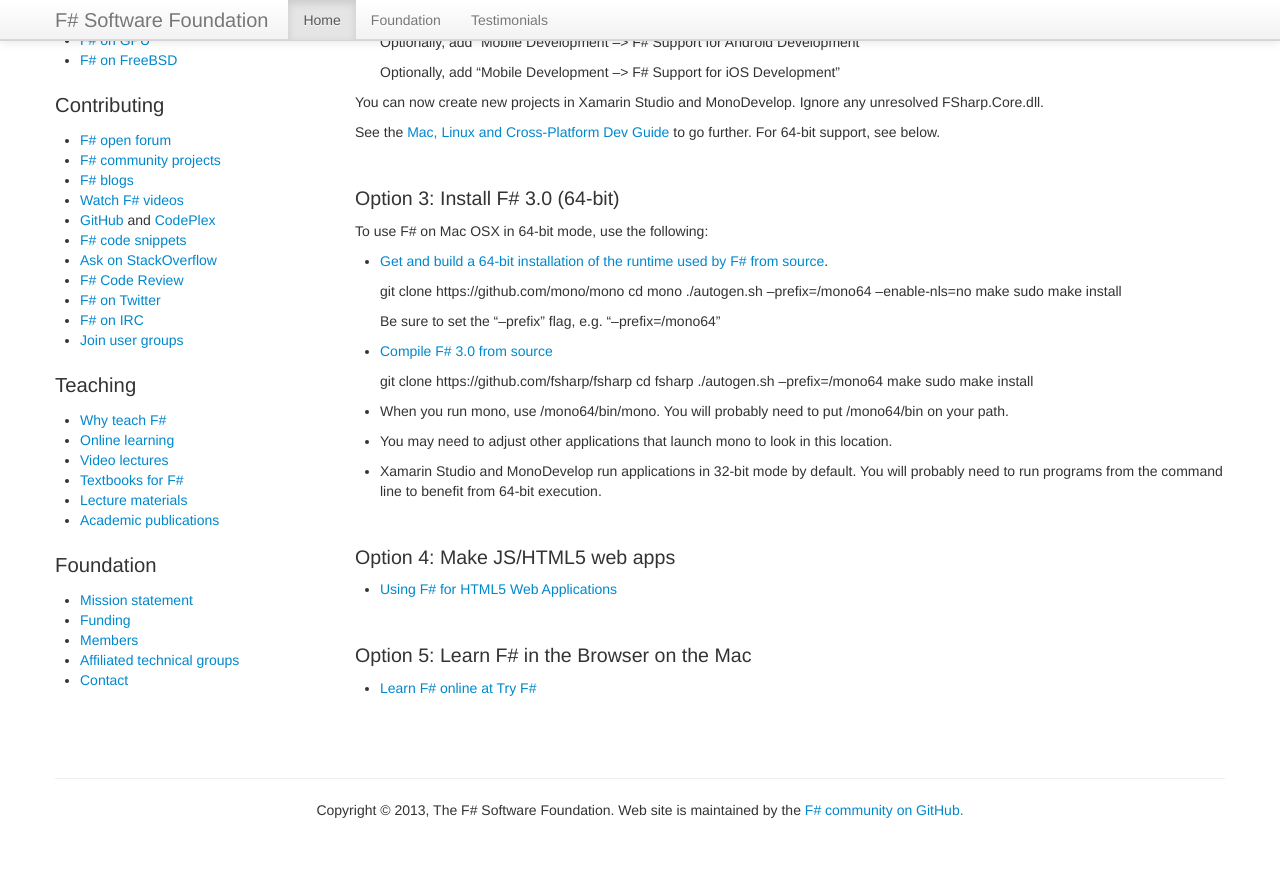
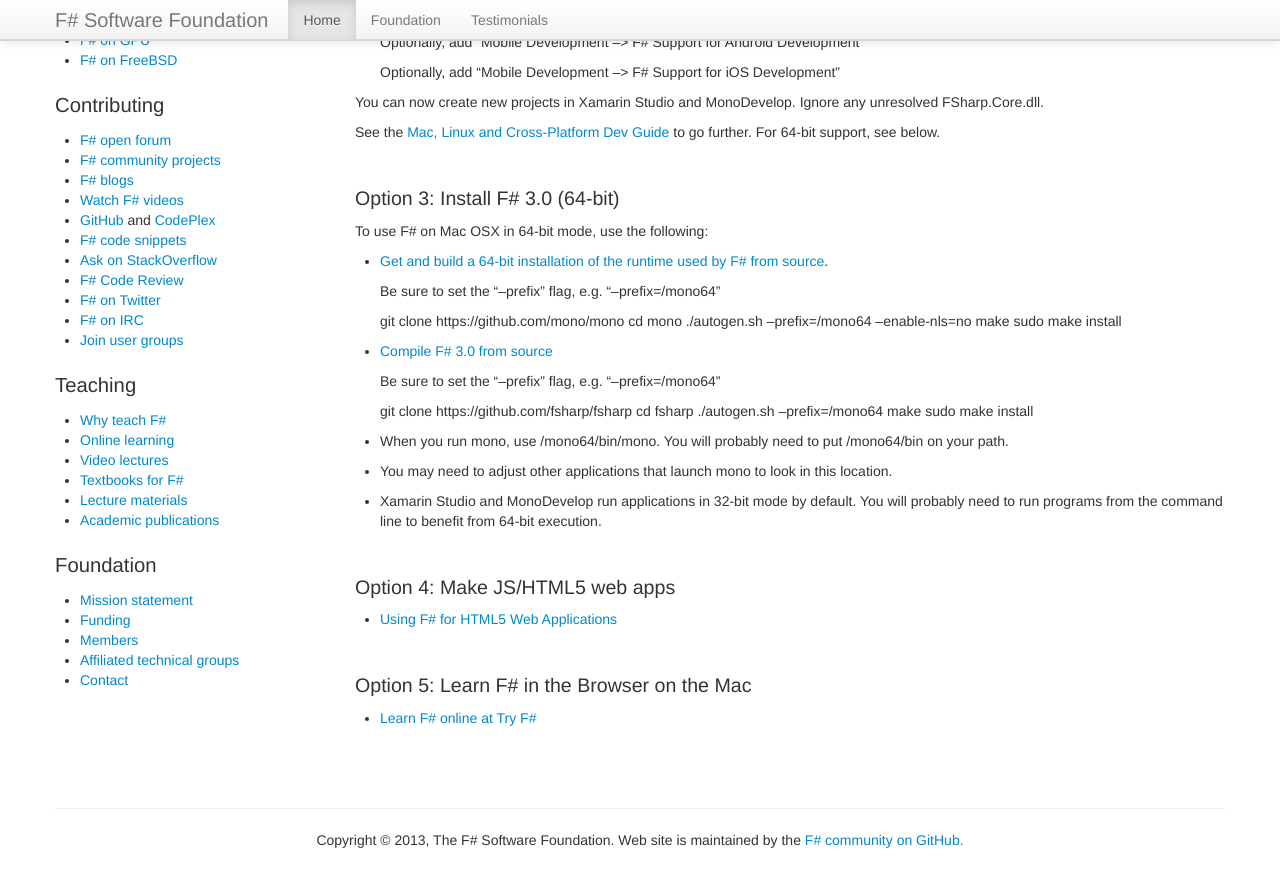
Before and after one commit to fsharp/fsharp.org, a Jekyll site: the page built from use/mac/index.md, in a window 1280 px wide and 900 px high, scrolled down 505 px. Shown: the top 887 px of the window. Built offline with Jekyll 4.4.1, drawn with Linux system fonts in a browser that asks for light colours; nearby versions of some CDN libraries; some web fonts are replaced; comment, search, counter and statistics services are not loaded.

Commit message:
Update index.md

```diff
--- a/use/mac/index.md
+++ b/use/mac/index.md
@@ -44,15 +44,17 @@
 
 * [Get and build a 64-bit installation of the runtime used by F# from source](http://www.mono-project.com/Compiling_Mono_on_OSX).
 
+  Be sure to set the "--prefix" flag, e.g. "--prefix=/mono64"
+
     git clone https://github.com/mono/mono
     cd mono
     ./autogen.sh --prefix=/mono64 --enable-nls=no
     make
     sudo make install
 
+* [Compile F# 3.0 from source](https://github.com/fsharp/fsharp/blob/master/README.md)
+
   Be sure to set the "--prefix" flag, e.g. "--prefix=/mono64"
-
-* [Compile F# 3.0 from source](https://github.com/fsharp/fsharp/blob/master/README.md)
 
     git clone https://github.com/fsharp/fsharp
     cd fsharp
```
